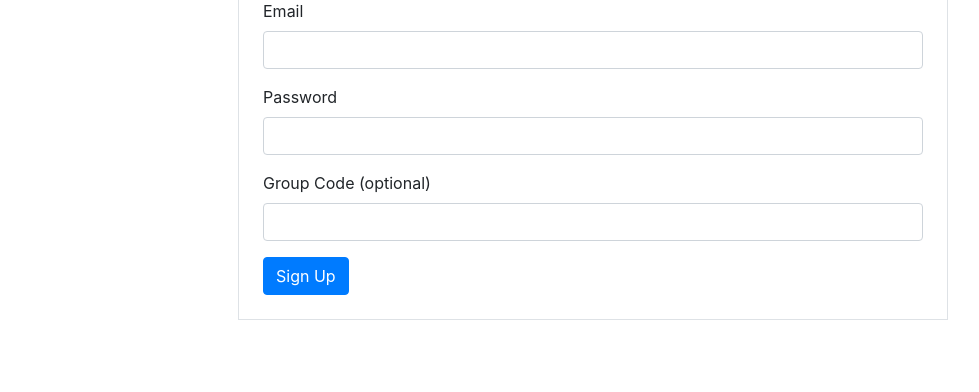
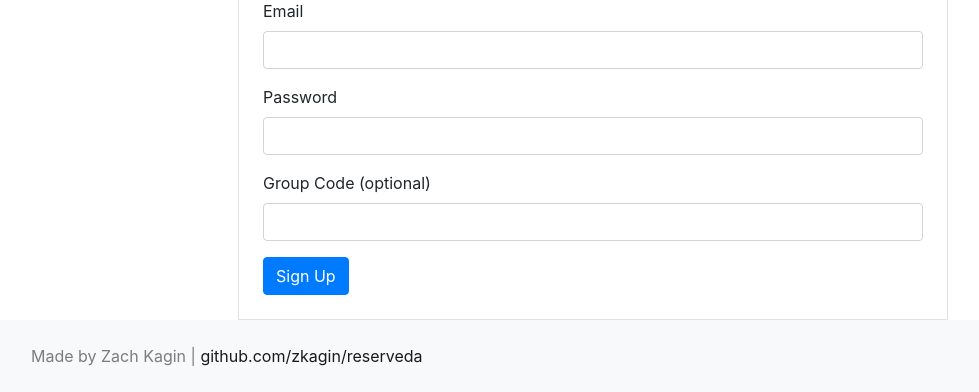
Before and after one commit to zkagin/reserveda, a Flask app: page / in a window 1280 px wide. Shown: the part 411-803 px from the top of the page, without its empty margins (47-1026 px from the left). Before the commit the page ends 731 px from the top, so only its background shows below. Run offline with Flask 2, Linux system fonts and the light colour scheme; some libraries are stand-ins or nearby versions.

Commit message:
small layout tweaks

```diff
--- a/reserveda/templates/base.html
+++ b/reserveda/templates/base.html
@@ -16,7 +16,7 @@
     <link rel="stylesheet" href={{ url_for("static", filename="style.css") }} />
     <title>Reserveda</title>
   </head>
-  <body>
+  <body class="d-flex flex-column min-vh-100">
     <nav class="navbar navbar-dark bg-dark">
       <div class="container-fluid">
         <a class="navbar-brand" href="#">Reserveda</a>
@@ -31,6 +31,18 @@
       </div>
     </nav>
     <div class="container">{% block content %} {% endblock %}</div>
+    <nav class="navbar navbar-light bg-light mt-auto">
+      <div class="container-fluid">
+        <div class="container text-center p-2">
+          <span class="navbar-text">
+            Made by Zach Kagin |
+            <a href="https://github.com/zkagin/reserveda" target="_new">
+              github.com/zkagin/reserveda
+            </a>
+          </span>
+        </div>
+      </div>
+    </nav>
     <script
       src="https://stackpath.bootstrapcdn.com/bootstrap/5.0.0-alpha2/js/bootstrap.bundle.min.js"
       integrity="sha384-BOsAfwzjNJHrJ8cZidOg56tcQWfp6y72vEJ8xQ9w6Quywb24iOsW913URv1IS4GD"
```
Also changed, not shown: reserveda/templates/main.html (+6 -2 lines).
